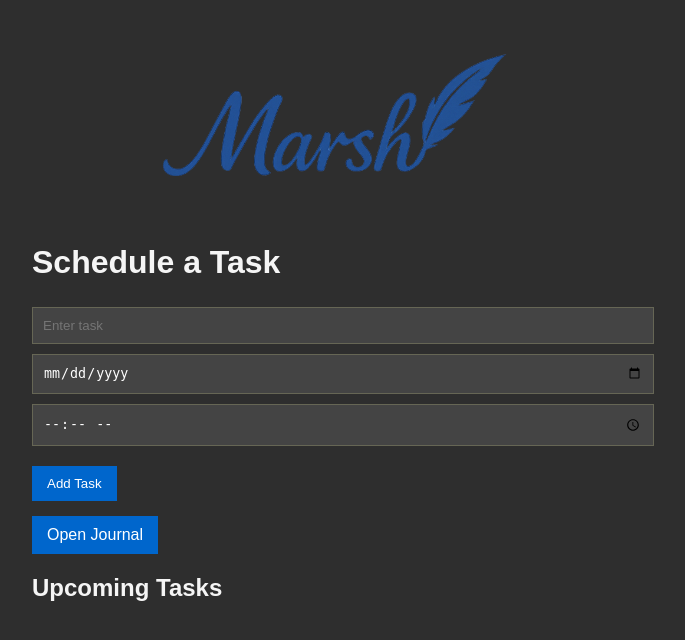
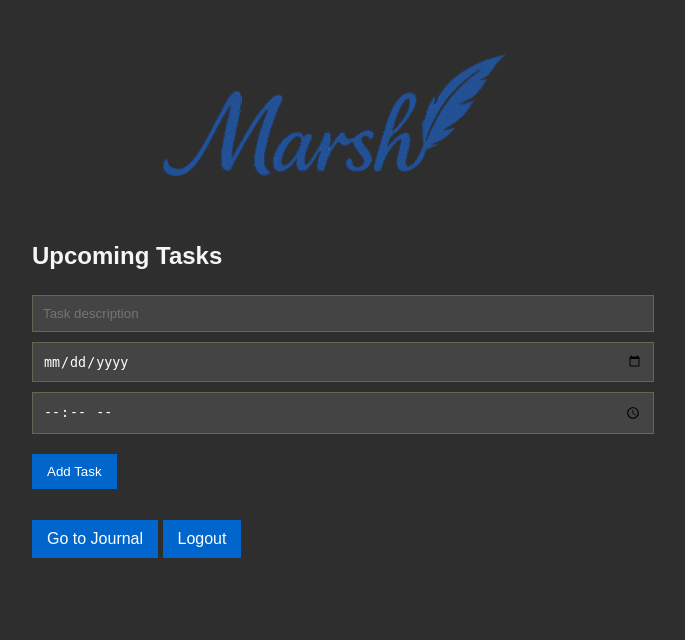
Before and after one commit to Marsh3184/Marsh-Scheduler, a Flask app: page / in a window 1280 px wide. Shown: the top 640 px of the page, without its empty margins (308-993 px from the left). Run offline with Flask 3, Linux system fonts and the light colour scheme; the visitor is signed in with stand-in values (Sample User, id 1); data that the repository does not hold is empty.

Commit message:
Update index.html

```diff
--- a/templates/index.html
+++ b/templates/index.html
@@ -1,16 +1,10 @@
-
 <!DOCTYPE html>
 <html lang="en">
 <head>
     <meta charset="UTF-8">
-    <meta name="viewport" content="width=device-width, initial-scale=1">
-
+    <meta name="viewport" content="width=device-width, initial-scale=1.0">
     <title>Marsh Scheduler</title>
     <link rel="stylesheet" href="{{ url_for('static', filename='style.css') }}">
-    <link rel="manifest" href="/manifest.json">
-<link rel="apple-touch-icon" href="/static/marsh-icon.png">
-<meta name="apple-mobile-web-app-capable" content="yes">
-<meta name="apple-mobile-web-app-status-bar-style" content="black-translucent">
 </head>
 <body>
     <div class="container">
@@ -18,31 +12,42 @@
             <img src="{{ url_for('static', filename='logo_marsh.png') }}" class="logo" alt="Marsh Logo">
         </div>
 
-        <h1>Schedule a Task</h1>
+        <h2>Upcoming Tasks</h2>
+
         <form method="POST" action="/add">
-            <input type="text" name="task" placeholder="Enter task" required>
+            <input type="text" name="task" placeholder="Task description" required>
             <input type="date" name="date" required>
             <input type="time" name="time" required>
             <button type="submit">Add Task</button>
         </form>
-        <a href="/journal" class="journal-btn">Open Journal</a>
-        <h2>Upcoming Tasks</h2>
-        <ul>
 
+        {% with messages = get_flashed_messages() %}
+        {% if messages %}
+            {% for message in messages %}
+                <div class="flash">{{ message }}</div>
+            {% endfor %}
+        {% endif %}
+        {% endwith %}
+
+        <ul style="padding-left: 0; list-style-type: none;">
             {% for task in tasks %}
-                <li>{{ task.date|format_date }} at {{ task.time|format_time }} - {{ task.task }}</li>
-
+                <li style="margin-top: 15px; display: flex; justify-content: space-between; align-items: center;">
+                    <div style="flex-grow: 1;">
+                        <span style="color: #0066cc; text-decoration: underline;">
+                            {{ task.date }} at {{ task.time }}
+                        </span>
+                        - {{ task.task }}
+                    </div>
+                    <div style="margin-left: 10px;">
+                        <a href="{{ url_for('edit_task', id=task.id) }}" class="task-btn">Edit</a>
+                        <a href="{{ url_for('delete_task', id=task.id) }}" class="task-btn" onclick="return confirm('Delete this task?');">Delete</a>
+                    </div>
+                </li>
             {% endfor %}
         </ul>
-        {% with messages = get_flashed_messages() %}
-            {% if messages %}
-                <div class="flash">
-                    {% for message in messages %}
-                        <p>{{ message }}</p>
-                    {% endfor %}
-                </div>
-            {% endif %}
-        {% endwith %}
+
+        <a href="/journal" class="journal-btn">Go to Journal</a>
+        <a href="/logout" class="back-btn">Logout</a>
     </div>
 </body>
 </html>
```
